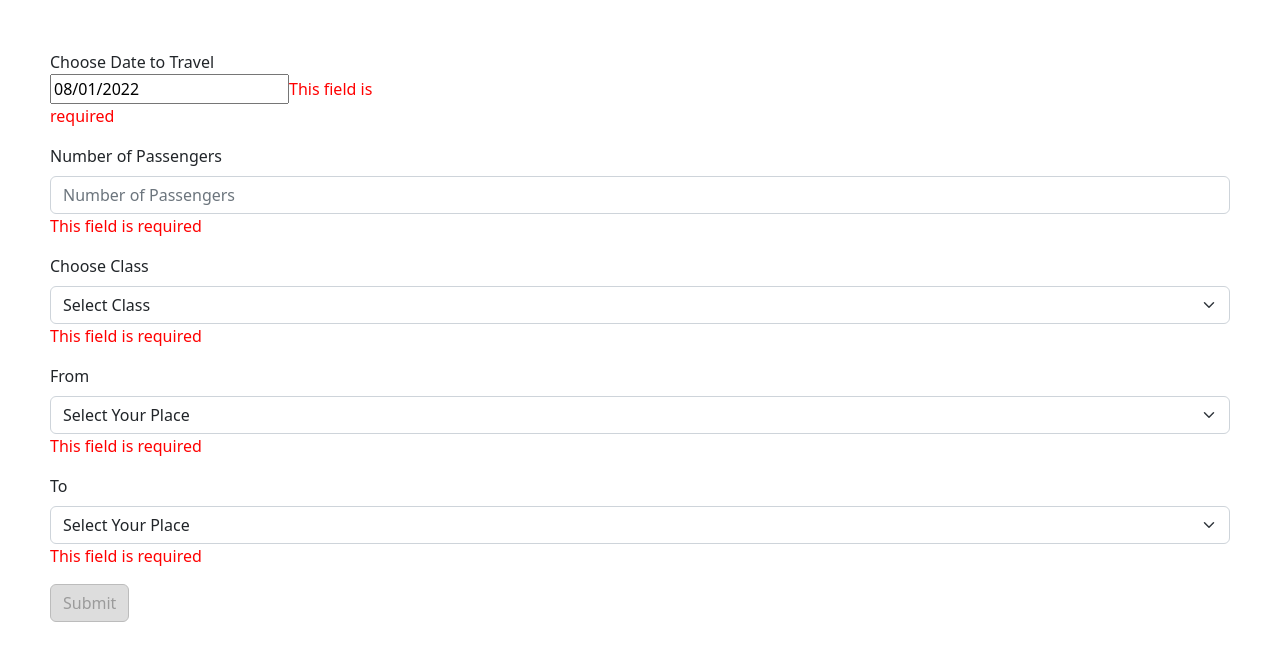
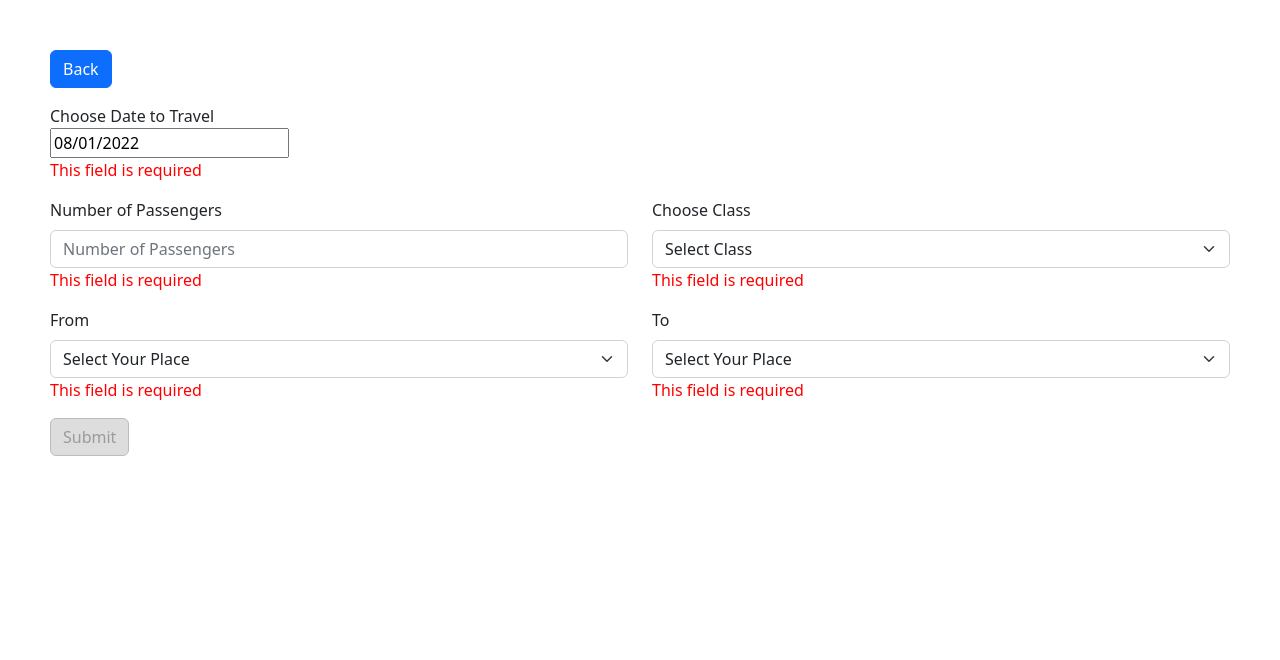
Before and after one commit to Ajith-C-U/passenger-management-system, a React (Create React App) app: page /bookTicket in a window 1280 px wide. Shown: the top 660 px of the page. Built offline with nearby package versions, Linux system fonts and the light colour scheme.

Commit message:
back button added and form design changed

```diff
--- a/src/components/Map/MapChart.tsx
+++ b/src/components/Map/MapChart.tsx
@@ -1,3 +1,5 @@
+import { Button } from "react-bootstrap";
+import { Link } from "react-router-dom";
 import {
     ComposableMap,
     Geographies,
@@ -15,6 +17,9 @@ const MapChart = (location: any, setTooltipContent: any) => {
     const newTo = location.location.viewDetails.to.split(',');
     return (
         <div data-tip="">
+            <Link to="/bookedpassengers" className="m-4">
+            <Button className="btn btn-primary">Back</Button>
+            </Link>
             <ComposableMap
                 projection="geoEqualEarth"
                 projectionConfig={{
--- a/src/components/Map/index.tsx
+++ b/src/components/Map/index.tsx
@@ -7,7 +7,7 @@ const Map = (viewDetails: any) => {
   const [content, setContent] = useState("");
 
   return (
-    <div>
+    <div className="mt-3">
       <MapChart location={viewDetails} setTooltipContent={setContent} />
       <ReactTooltip>{content}</ReactTooltip>
     </div>
--- a/src/views/AddPassenger/index.tsx
+++ b/src/views/AddPassenger/index.tsx
@@ -1,7 +1,7 @@
 import React, { useState } from 'react'
 import { Button, Form, Spinner } from 'react-bootstrap'
 import { useDispatch, useSelector } from 'react-redux';
-import { useNavigate } from 'react-router-dom';
+import { Link, useNavigate } from 'react-router-dom';
 import { actionAddPassenger } from '../../action';
 import { v4 as uuid } from "uuid"
 import "./index.scss"
@@ -36,21 +36,24 @@ const AddPassenger = () => {
 
     return (
         <div className='add-passenger'>
+            <Link to="/">
+            <Button className="btn btn-primary mb-3">Back</Button>
+            </Link>
             <Form onSubmit={handleSubmit}>
                 <Form.Group className="mb-3" controlId="formBasicEmail">
                     <Form.Label className='add-passenger-label'>Name</Form.Label>
-                    <Form.Control type="text" name="name" value={value.name} onChange={handleChange} placeholder="Name" required />
+                    <Form.Control type="text"  maxLength={20} name="name" value={value.name} onChange={handleChange} placeholder="Name" required />
                     <span className='validation'>{CheckValidation(value.name)}</span>
                 </Form.Group>
 
                 <Form.Group className="mb-3" controlId="formBasicPassword">
                     <Form.Label>Address</Form.Label>
-                    <Form.Control type="text" name="address" value={value.address} onChange={handleChange} placeholder="Address" required />
+                    <Form.Control type="text" maxLength={20} name="address" value={value.address} onChange={handleChange} placeholder="Address" required />
                     <span className='validation'>{CheckValidation(value.address)}</span>
                 </Form.Group>
                 <Form.Group className="mb-3" controlId="formBasicPassword">
                     <Form.Label>Passport Number</Form.Label>
-                    <Form.Control type="text" name="passportNumber" value={value.passportNumber} onChange={handleChange} placeholder="Passport Number" required />
+                    <Form.Control type="text" maxLength={20} name="passportNumber" value={value.passportNumber} onChange={handleChange} placeholder="Passport Number" required />
                     <span className='validation'>{CheckValidation(value.passportNumber)}</span>
                 </Form.Group>
                 <Button variant="primary" type="submit" disabled={!value.address || !value.name || !value.passportNumber} >
--- a/src/views/BookTicket/index.tsx
+++ b/src/views/BookTicket/index.tsx
@@ -1,9 +1,9 @@
 import React, { useState } from 'react'
-import { Button, Form } from 'react-bootstrap'
+import { Button, Col, Form, Row } from 'react-bootstrap'
 import { useDispatch, useSelector } from 'react-redux'
 import { actionBookTicket } from '../../action';
 import { v4 as uuid } from "uuid"
-import { useNavigate } from 'react-router-dom';
+import { Link, useNavigate } from 'react-router-dom';
 import ReactDatePicker from 'react-datepicker';
 import moment from 'moment';
 import "react-datepicker/dist/react-datepicker.css";
@@ -69,18 +69,28 @@ const BookTicket = () => {
 
     return (
         <div className='book-ticket'>
+            <Link to="/bookedpassengers">
+                <Button className="btn btn-primary mb-3">Back</Button>
+            </Link>
+            <Row>
+                <Col xs={6}>
                     <div className="date-picker mb-3">
                         <label>Choose Date to Travel</label>
                         <ReactDatePicker selected={startDate} onChange={(date) => date && setStartDate(date)} minDate={moment().toDate()} />
                         <span className='validation'>{CheckValidation(value.startDate)}</span>
                     </div>
+                </Col>
+            </Row>
             <Form onSubmit={handleSubmit}>
+                <Row>
+                    <Col xs={6}>
                         <Form.Group className="mb-3" controlId="formBasicEmail">
                             <Form.Label>Number of Passengers</Form.Label>
                             <Form.Control type="number" name="numberofPassengers" min="1" value={value.numberofPassengers} onChange={handleChange} onKeyDown={e => (e.keyCode === 69 || e.keyCode === 190 || e.keyCode === 187 || e.keyCode === 189) && e.preventDefault()} placeholder="Number of Passengers" />
                             <span className='validation'>{CheckValidation(value.numberofPassengers)}</span>
                         </Form.Group>
-
+                    </Col>
+                    <Col xs={6}>
                         <Form.Group className="mb-3">
                             <Form.Label>Choose Class</Form.Label>
                             <Form.Select name="chooseClass" value={value.chooseClass} onChange={handleChange}>
@@ -93,7 +103,10 @@ const BookTicket = () => {
                             </Form.Select>
                             <span className='validation'>{CheckValidation(value.chooseClass)}</span>
                         </Form.Group>
-
+                    </Col>
+                </Row>
+                <Row>
+                    <Col xs={6}>
                         <Form.Group className="mb-3">
                             <Form.Label>From</Form.Label>
                             <Form.Select name="from" value={value.from} onChange={handleChange}>
@@ -108,7 +121,8 @@ const BookTicket = () => {
                             </Form.Select>
                             <span className='validation'>{CheckValidation(value.from)}</span>
                         </Form.Group>
-
+                    </Col>
+                    <Col xs={6}>
                         <Form.Group className="mb-3">
                             <Form.Label>To</Form.Label>
                             <Form.Select name="to" value={value.to} onChange={handleChange}>
@@ -123,6 +137,8 @@ const BookTicket = () => {
                             </Form.Select>
                             <span className='validation'>{CheckValidation(value.to)}</span>
                         </Form.Group>
+                    </Col>
+                </Row>
                 <Button variant="primary" type="submit" disabled={!value.chooseClass || !value.from || !value.to || !value.numberofPassengers || !value.startDate}>
                     Submit
                 </Button>
```
Lines whose indentation alone changed are shown as unchanged.
